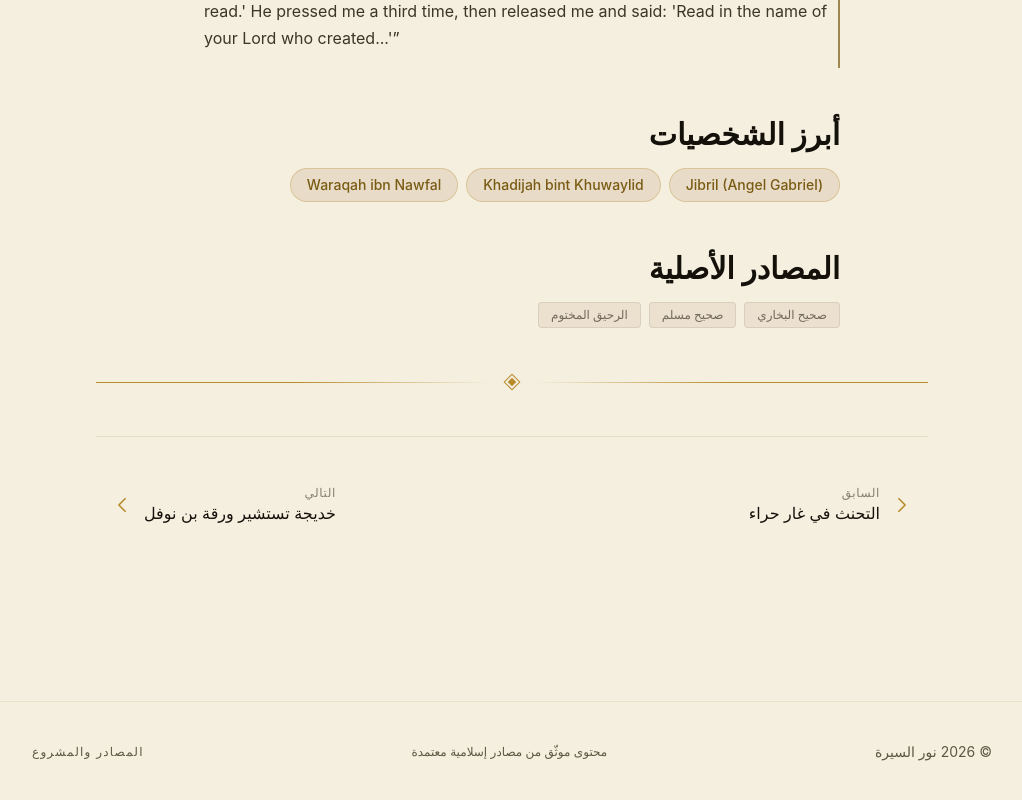
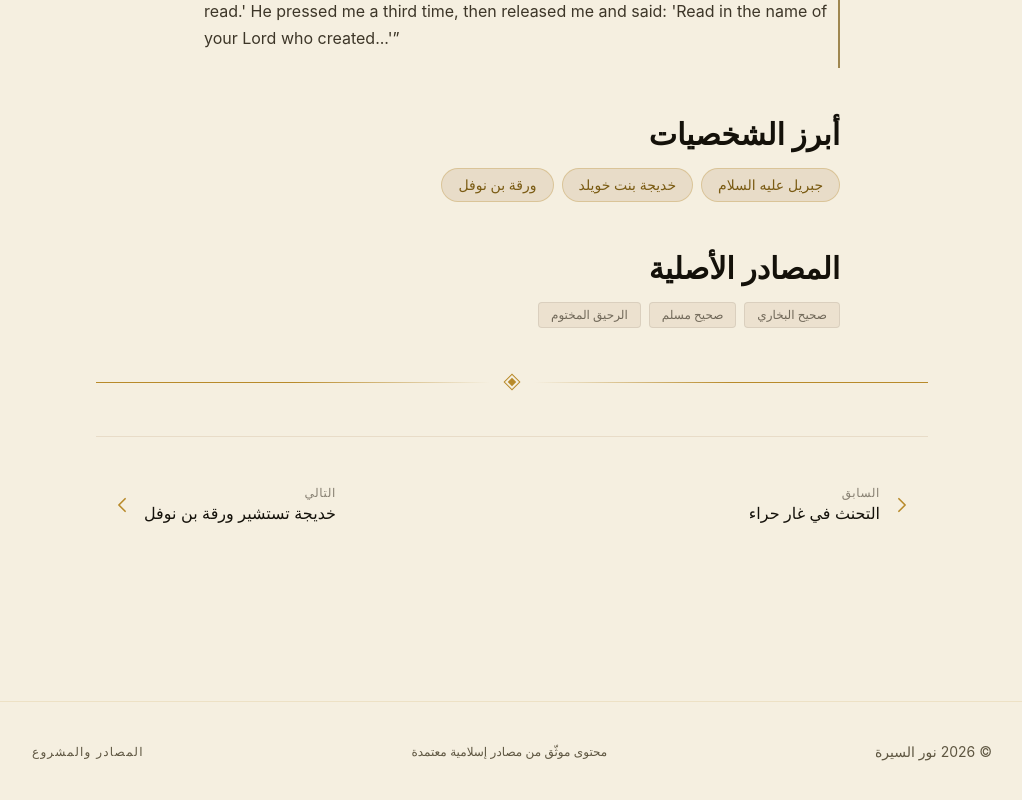
Before and after one commit to Abdalla-Eldoumani/seerah, a Next.js app: page /ar/era/meccan/mec-001 in a window 1280 px wide. Shown: the part 1766-2566 px from the top of the page, without its empty margins (128-1150 px from the left). Built offline with nearby package versions, Linux system fonts and the light colour scheme; no server answers.

Commit message:
localize key figure names

```diff
--- a/src/components/reading/KeyFigures.tsx
+++ b/src/components/reading/KeyFigures.tsx
@@ -1,4 +1,5 @@
-import { useTranslations } from 'next-intl';
+import { useLocale, useTranslations } from 'next-intl';
+import { localizeFigure } from '@/config/figures';
 
 interface KeyFiguresProps {
   figures: string[];
@@ -6,6 +7,7 @@ interface KeyFiguresProps {
 
 export default function KeyFigures({ figures }: KeyFiguresProps) {
   const t = useTranslations('event');
+  const locale = useLocale();
 
   if (figures.length === 0) return null;
 
@@ -20,7 +22,7 @@ export default function KeyFigures({ figures }: KeyFiguresProps) {
             key={figure}
             className="inline-block px-4 py-1.5 rounded-full text-sm font-medium bg-parchment-dark text-gold-dark border border-gold/30"
           >
-            {figure}
+            {localizeFigure(figure, locale)}
           </span>
         ))}
       </div>
```
